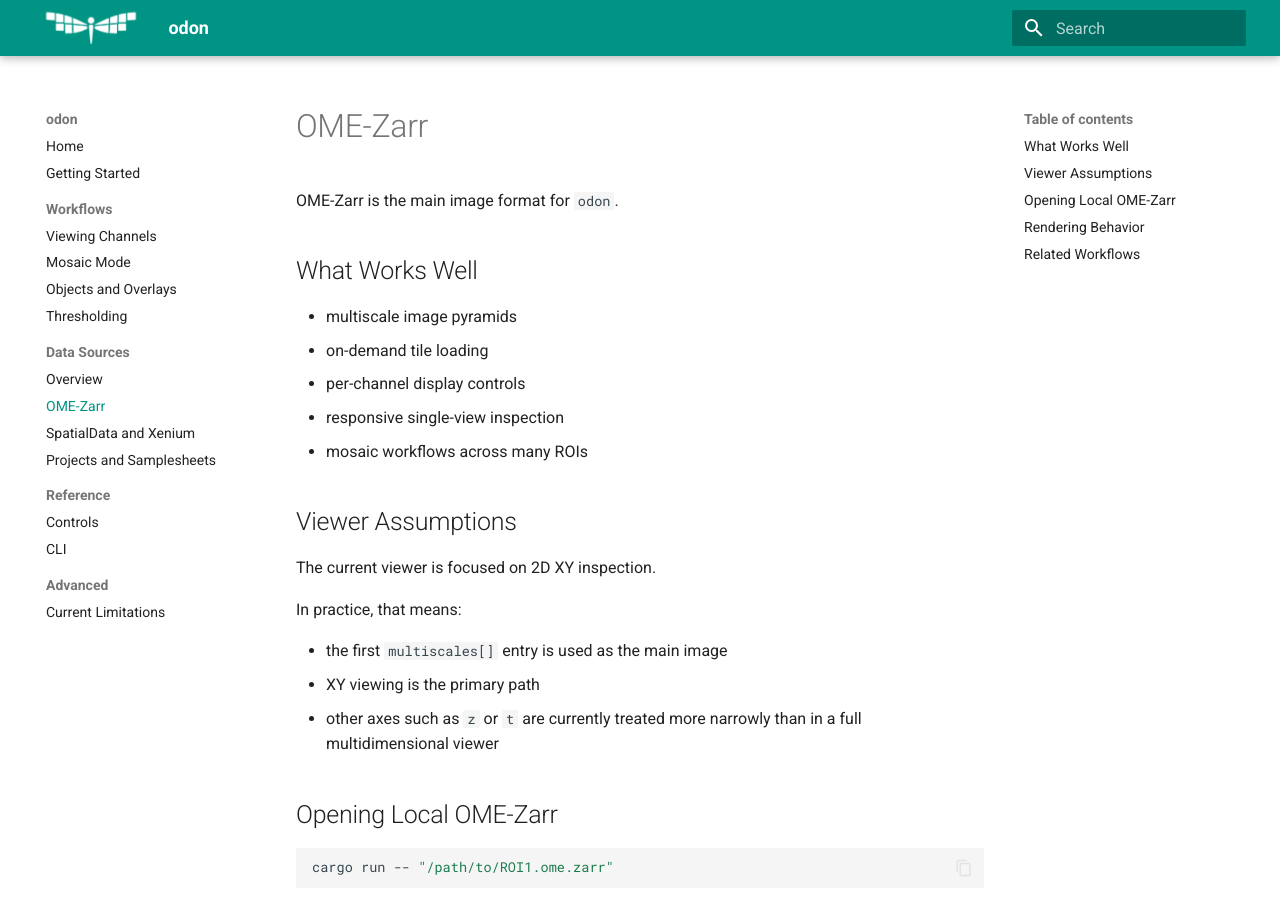
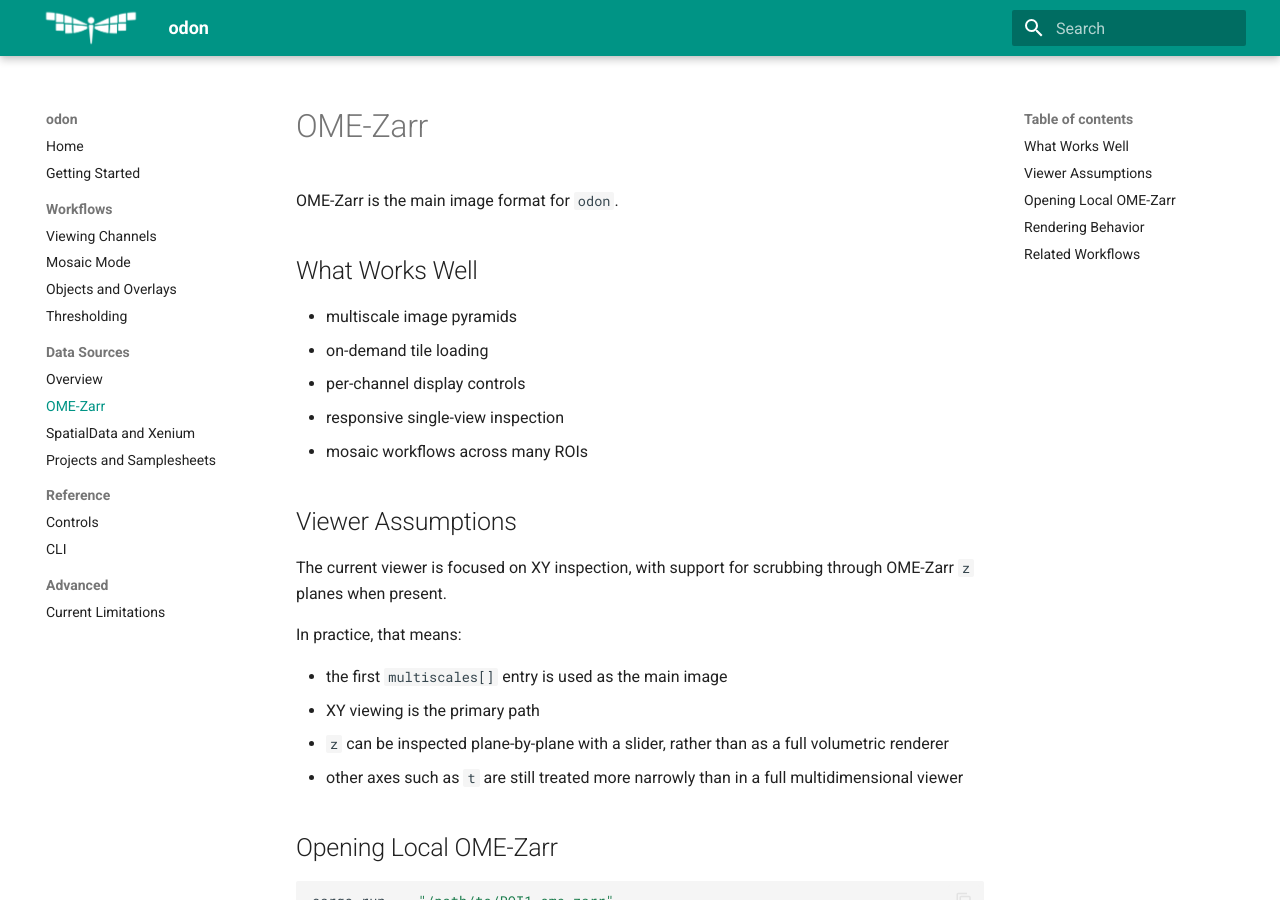
Before and after one commit to alexcoulton/odon, an MkDocs documentation site: the page built from docs/data-sources/ome-zarr.md, in a window 1280 px wide and 900 px high. Built offline with MkDocs 1.6.1 and Material for MkDocs 9.7.7, drawn with Linux system fonts in a browser that asks for light colours.

Commit message:
update docs

```diff
--- a/docs/data-sources/ome-zarr.md
+++ b/docs/data-sources/ome-zarr.md
@@ -12,13 +12,14 @@
 
 ## Viewer Assumptions
 
-The current viewer is focused on 2D XY inspection.
+The current viewer is focused on XY inspection, with support for scrubbing through OME-Zarr `z` planes when present.
 
 In practice, that means:
 
 - the first `multiscales[]` entry is used as the main image
 - XY viewing is the primary path
-- other axes such as `z` or `t` are currently treated more narrowly than in a full multidimensional viewer
+- `z` can be inspected plane-by-plane with a slider, rather than as a full volumetric renderer
+- other axes such as `t` are still treated more narrowly than in a full multidimensional viewer
 
 ## Opening Local OME-Zarr
 
```
Also changed, not shown: README.md (+29 -0 lines), docs/advanced/current-limitations.md (+1 -1 lines).
